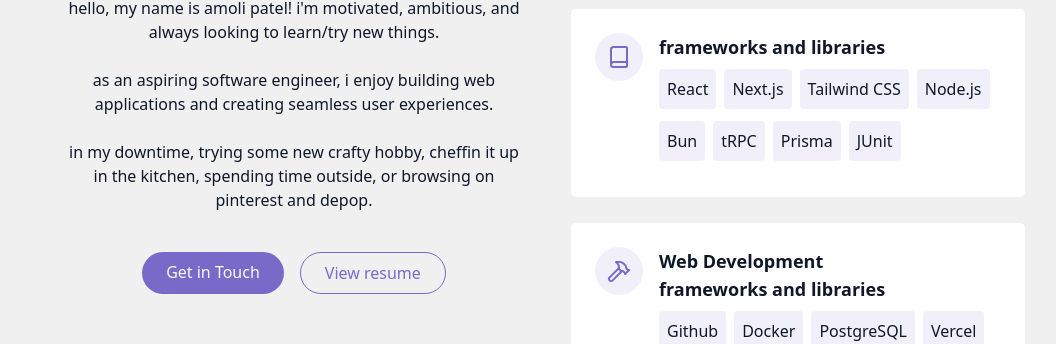
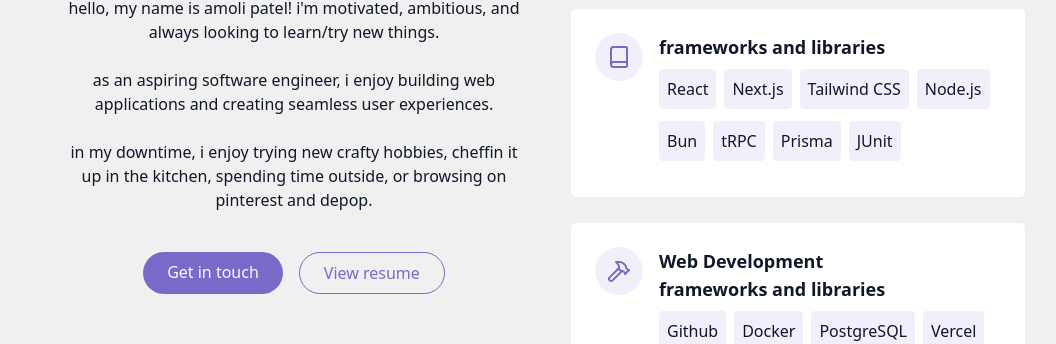
Before and after one commit to amolipatel05/my-personal-site, a React (Vite) app in the folder amoli-patel-personal-portfolio/: page / in a window 1280 px wide. Shown: the part 1190-1534 px from the top of the page, without its empty margins (94-1150 px from the left). Built offline with nearby package versions, Linux system fonts and the light colour scheme.

Commit message:
Added more updates to wording in the 'About' section

```diff
--- a/amoli-patel-personal-portfolio/src/components/AboutSection.jsx
+++ b/amoli-patel-personal-portfolio/src/components/AboutSection.jsx
@@ -23,14 +23,14 @@ export const AboutSection = () => {
               applications and creating seamless user experiences.
             </p>
             <p className="text-muted-foreground">
-              in my downtime, trying some new crafty hobby, cheffin it up in the
+              in my downtime, i enjoy trying new crafty hobbies, cheffin it up in the
               kitchen, spending time outside, or browsing on pinterest and
               depop.
             </p>
 
             <div className="flex flex-col sm:flex-row gap-4 pt-4 justify-center">
               <a href="#contact" className="cosmic-button">
-                Get in Touch
+                Get in touch
               </a>
 
               <a
```
